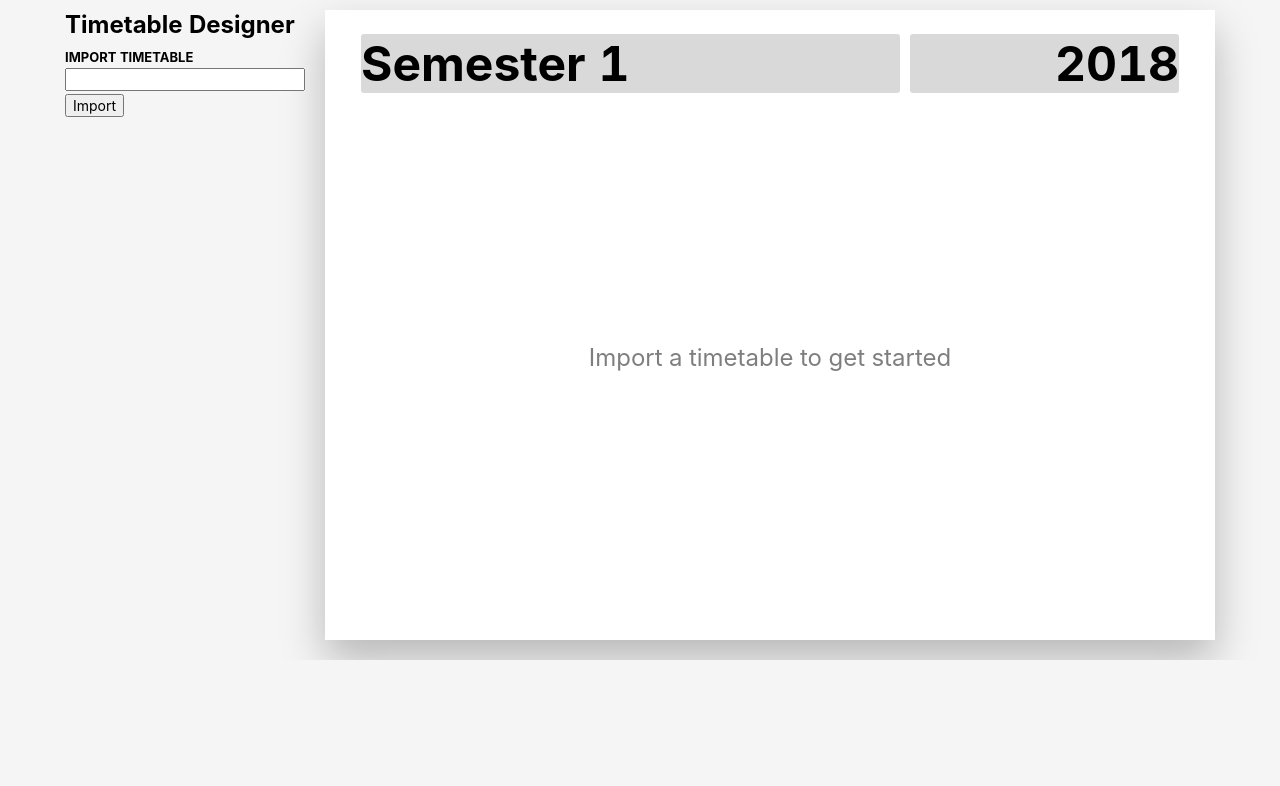
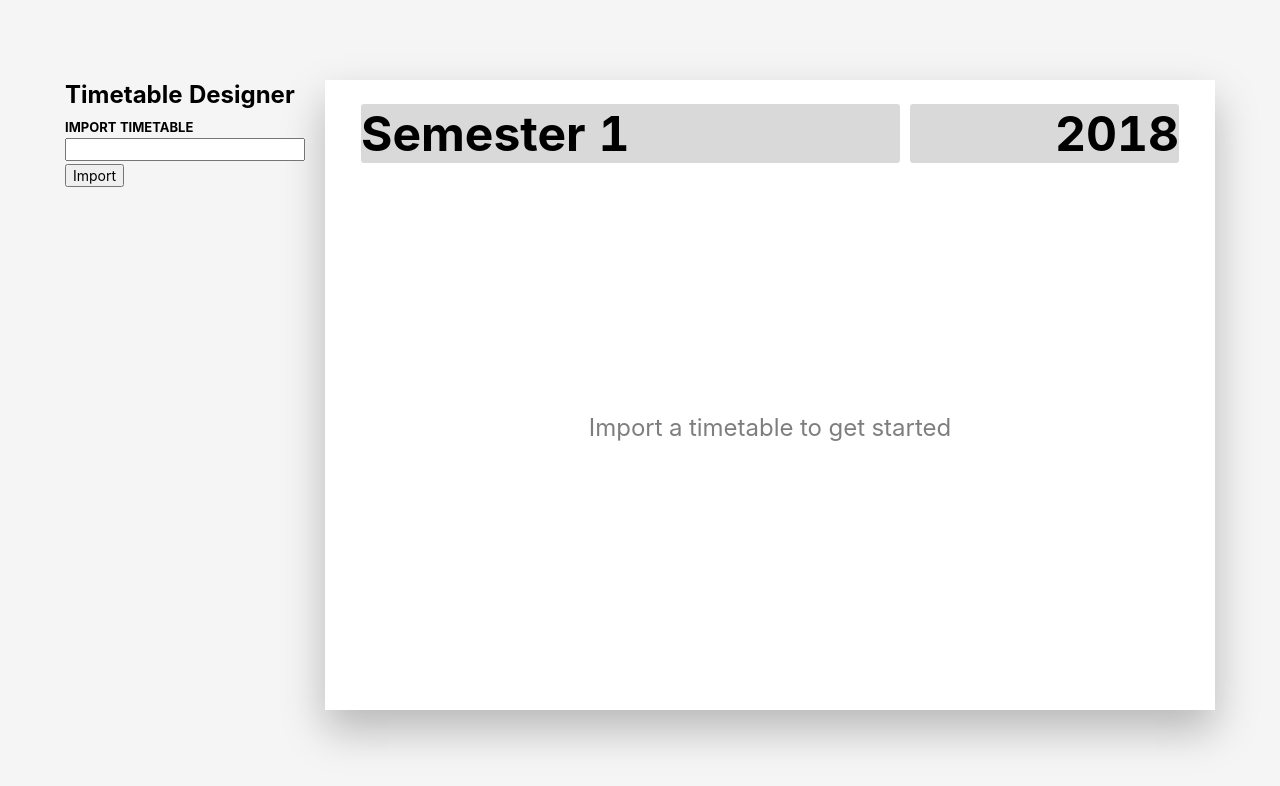
Before and after one commit to notsidney/timetabledesigner, a React (Create React App) app: page / in a window 1280 px wide. Shown: the top 786 px of the page. Built offline with nearby package versions, Linux system fonts and the light colour scheme.

Commit message:
CSS fixes

```diff
--- a/src/css/index.css
+++ b/src/css/index.css
@@ -24,7 +24,9 @@
 }
 
 html,
-body {
+body,
+#root,
+.App {
   height: 100%;
 }
 
@@ -39,7 +41,7 @@ body,
 input,
 button,
 select {
-  font-family: Brown, -apple-system, BlinkMacSystemFont, "Segoe UI", Roboto, Helvetica,
+  font-family: -apple-system, BlinkMacSystemFont, "Segoe UI", Roboto, Helvetica,
   Arial, sans-serif, "Apple Color Emoji", "Segoe UI Emoji", "Segoe UI Symbol";
 
   font-size: var(--text-size);
--- a/src/js/Editable.js
+++ b/src/js/Editable.js
@@ -6,7 +6,7 @@ const Editable = props => {
   return(
     <div
       className={'Editable ' + props.className}
-      //contentEditable
+      contentEditable
     >
       {props.initial}
     </div>
```
Also changed, not shown: 1 other file (tests, documents, lock files or other folders).
